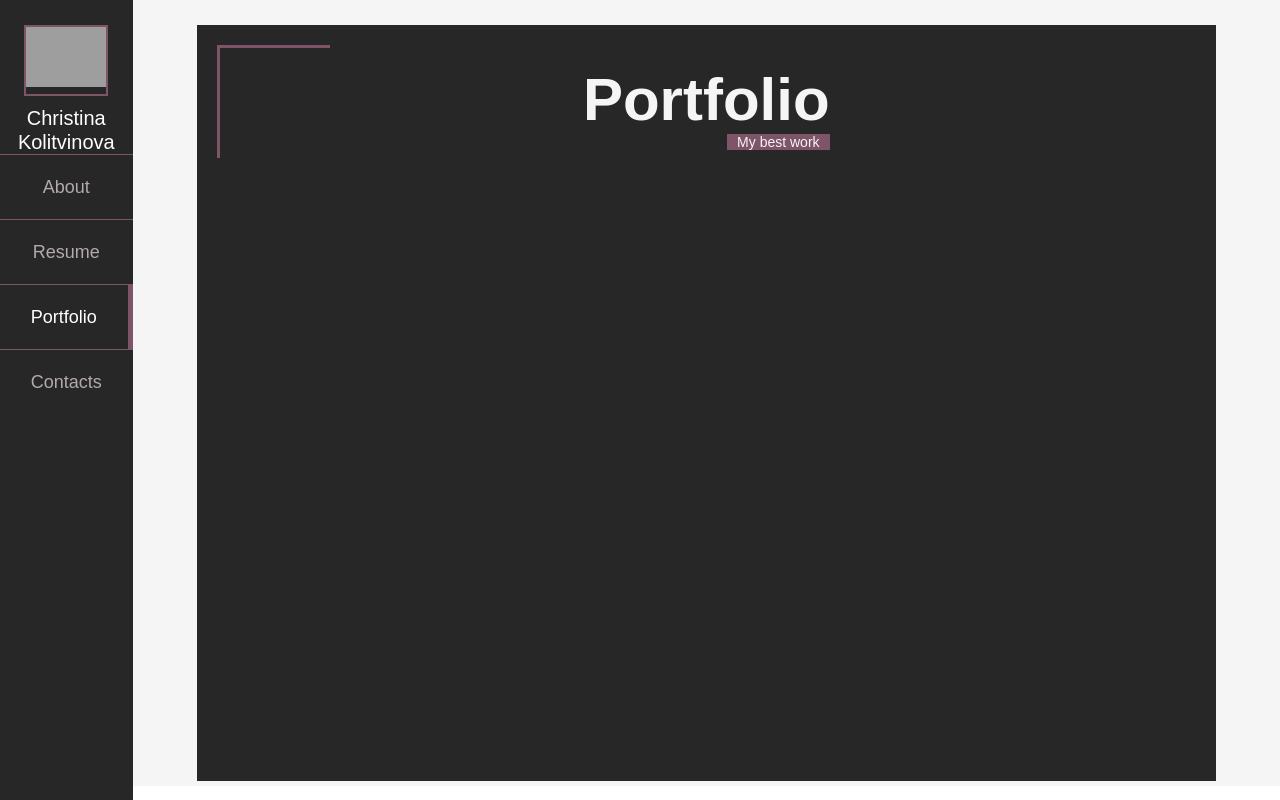
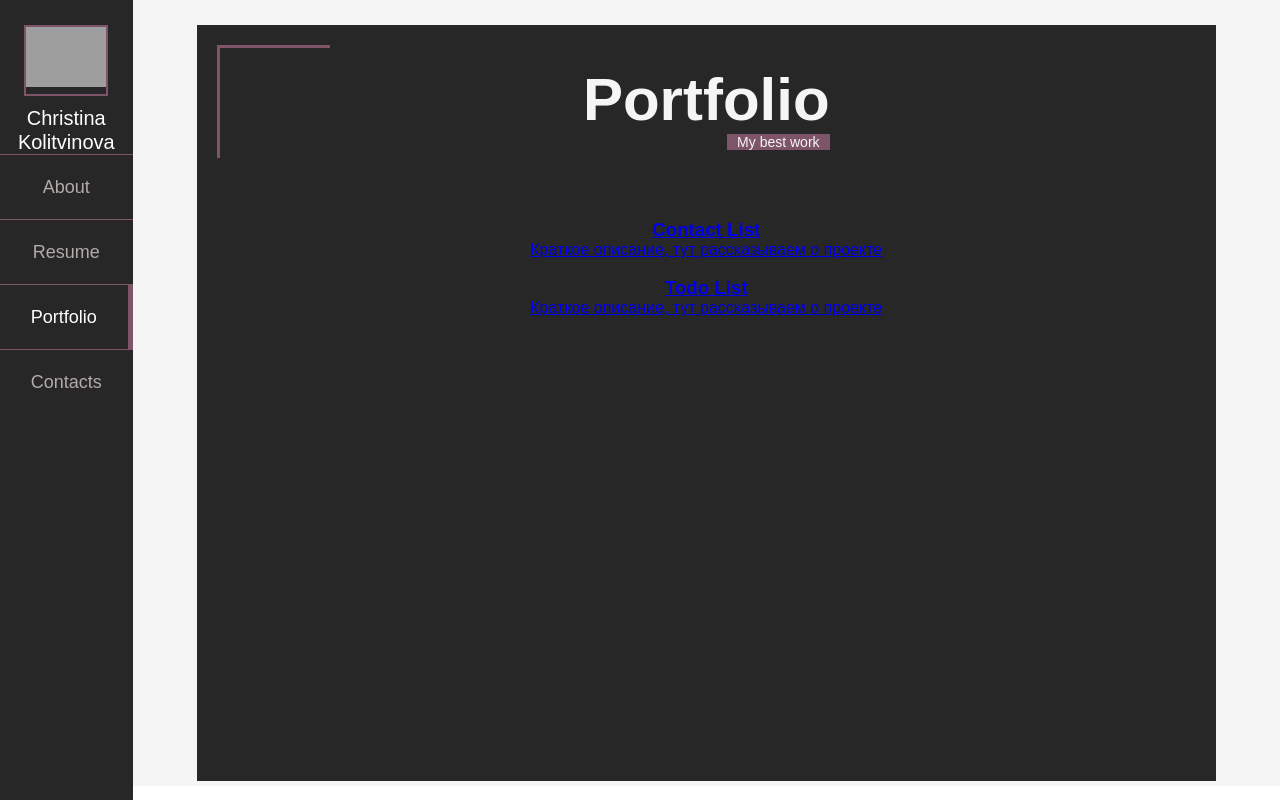
Before and after one commit to kriistenn/resume, a React (Create React App) app: page /portfolio in a window 1280 px wide. Built offline with nearby package versions, Linux system fonts and the light colour scheme; grey boxes are pictures that could not be loaded; a web font is replaced by a local one.

Commit message:
commit styles and prop-type

```diff
--- a/src/components/Portfolio/Card.js
+++ b/src/components/Portfolio/Card.js
@@ -8,7 +8,7 @@ function Card ( {link, image, alt ='', title, desc} ) {
     return (
         <NavLink to={link} className={style.card}>
             <img src={image} alt={alt}/>
-            <div className={steles.cardText}>
+            <div className={style.cardText}>
                 <h3>{title}</h3>
                 <div>{desc}</div>
             </div>
@@ -18,5 +18,11 @@ function Card ( {link, image, alt ='', title, desc} ) {
 
 
 Card.propTypes =  {
+    link: PropTypes.string,
+    image: PropTypes.string,
+    alt: PropTypes.string,
+    title: PropTypes.string.isRequired,
+    desc: PropTypes.string,
+}
 
-}
+export default Card
--- a/src/components/Portfolio/index.js
+++ b/src/components/Portfolio/index.js
@@ -1,6 +1,8 @@
 import React from 'react';
 import PageWrapper from '../pagewrapper/index'
+import Card from './Card'
 import style from './portfolio.module.css'
+
 
 function Portfolio() {
     return (
@@ -14,8 +16,17 @@ function Portfolio() {
                             <h2 className={style['h2-portfolio']}>Portfolio</h2>
                             <h5 className={style['h5-portfolio']}>My best work</h5>
                         </div>
-                        <div className={style['portfolio-grid']}>
-
+                        <div className={style['portfolio-list']}>
+                            <Card
+                            title="Contact List"
+                            link="/portfolio/contact-list"
+                            desc="Краткое описание, тут рассказываем о проекте"
+                            />
+                            <Card
+                            title="Todo List"
+                            link="/portfolio/todo-list"
+                            desc="Краткое описание, тут рассказываем о проекте"
+                            />
                         </div>
                     </div>
                     </div>
```
